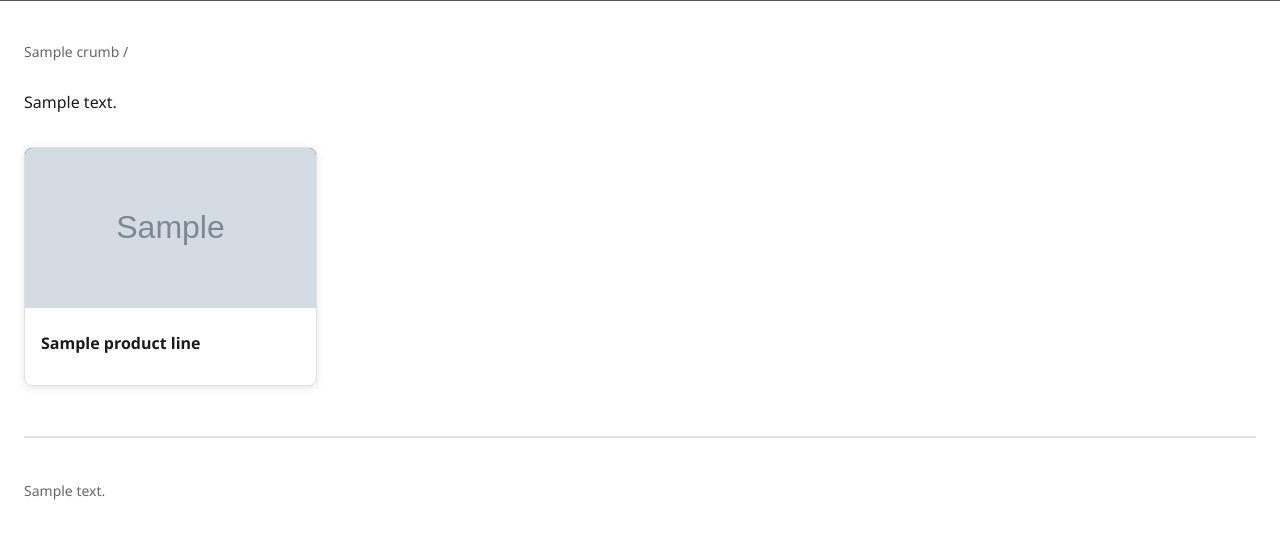
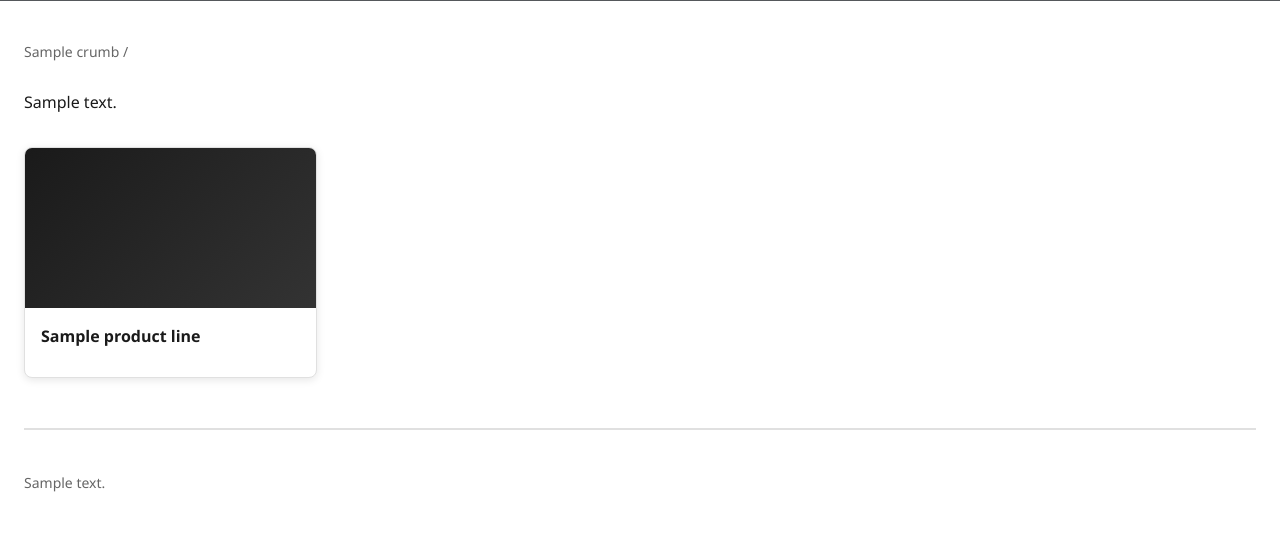
Before and after one commit to android156/GTT2026, a Python web app: template templates/public/category.html in a window 1280 px wide. Shown: the part 451-999 px from the top of the page. Run offline with Jinja, Linux system fonts and the light colour scheme; the template is opened without the code that fills it: most values are stand-ins (such as "Sample title", 1, 10 or a date in 2020); grey boxes marked "Sample" are stand-in pictures.

Commit message:
Make sure main images display correctly on category pages
Update the category template to correctly display the main image for product lines by directly using the image path returned by `get_main_image()`.

Replit-Commit-Author: Agent
Replit-Commit-Session-Id: af29bfee-a78e-48ae-98e9-ea0bf268acfe
Replit-Commit-Checkpoint-Type: full_checkpoint
Replit-Commit-Event-Id: 719937e6-0a7b-446c-bfbe-4cdbb966d51d
Replit-Commit-Screenshot-Url: https://storage.googleapis.com/screenshot-production-us-central1/0eb04fca-7d1f-42bb-afb3-eff8a68c4d6e/af29bfee-a78e-48ae-98e9-ea0bf268acfe/UKj6xXw
Replit-Helium-Checkpoint-Created: true

```diff
--- a/templates/public/category.html
+++ b/templates/public/category.html
@@ -33,9 +33,7 @@
     <a href="/{{ category.slug }}/{{ pl.slug }}/" class="product-line-card">
         {% set main_img = pl.get_main_image() %}
         {% if main_img %}
-        <img src="{{ main_img.image_path }}" alt="{{ pl.name }}" class="product-line-img">
-        {% elif pl.image_path %}
-        <img src="{{ pl.image_path }}" alt="{{ pl.name }}" class="product-line-img">
+        <img src="{{ main_img }}" alt="{{ pl.name }}" class="product-line-img">
         {% else %}
         <div class="product-line-img placeholder"></div>
         {% endif %}
```
Also changed, not shown: attached_assets/2026-01-18_11-21-11_1768724552386.png (added), attached_assets/изображение_1768724490118.png (added).
